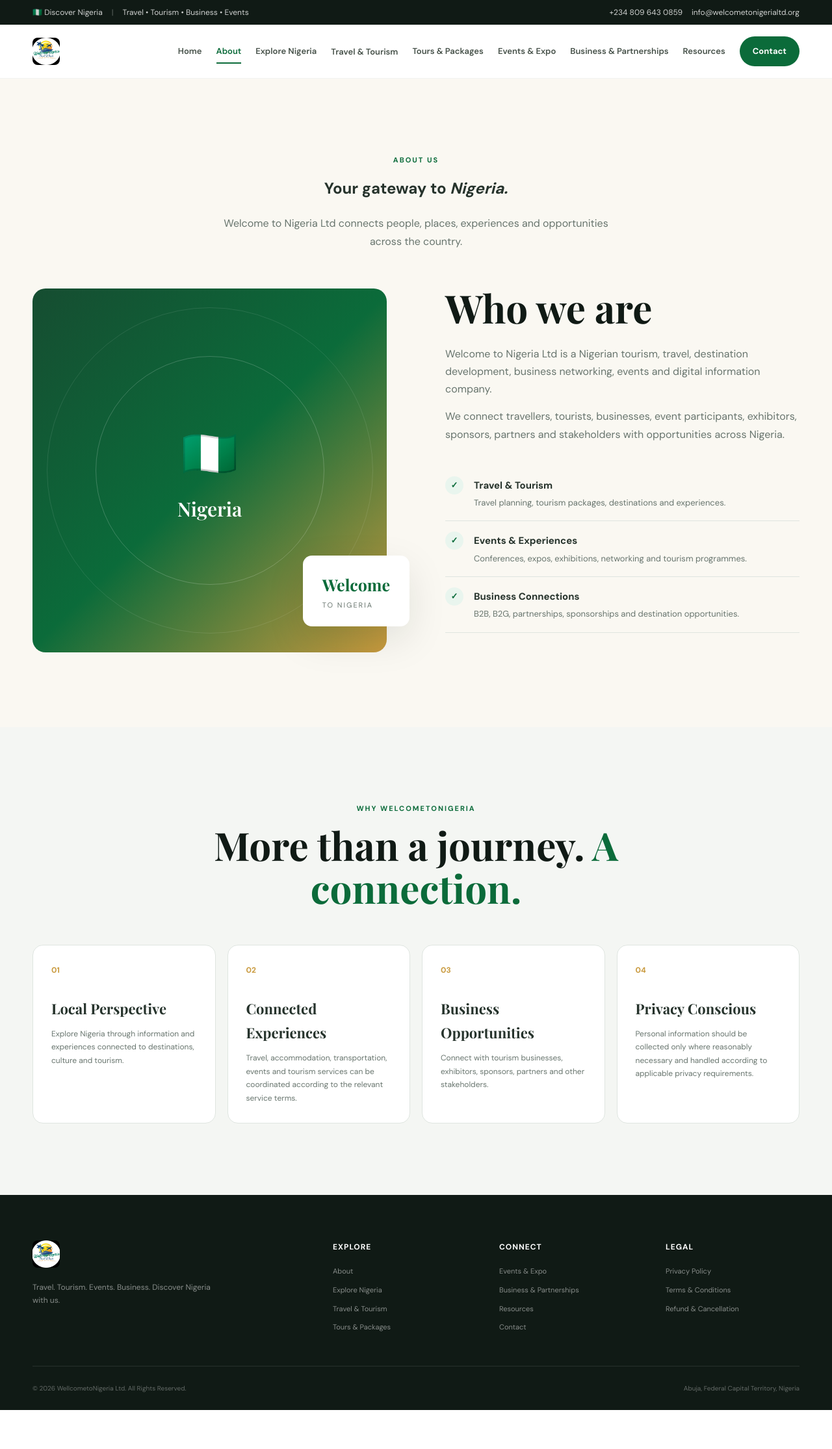
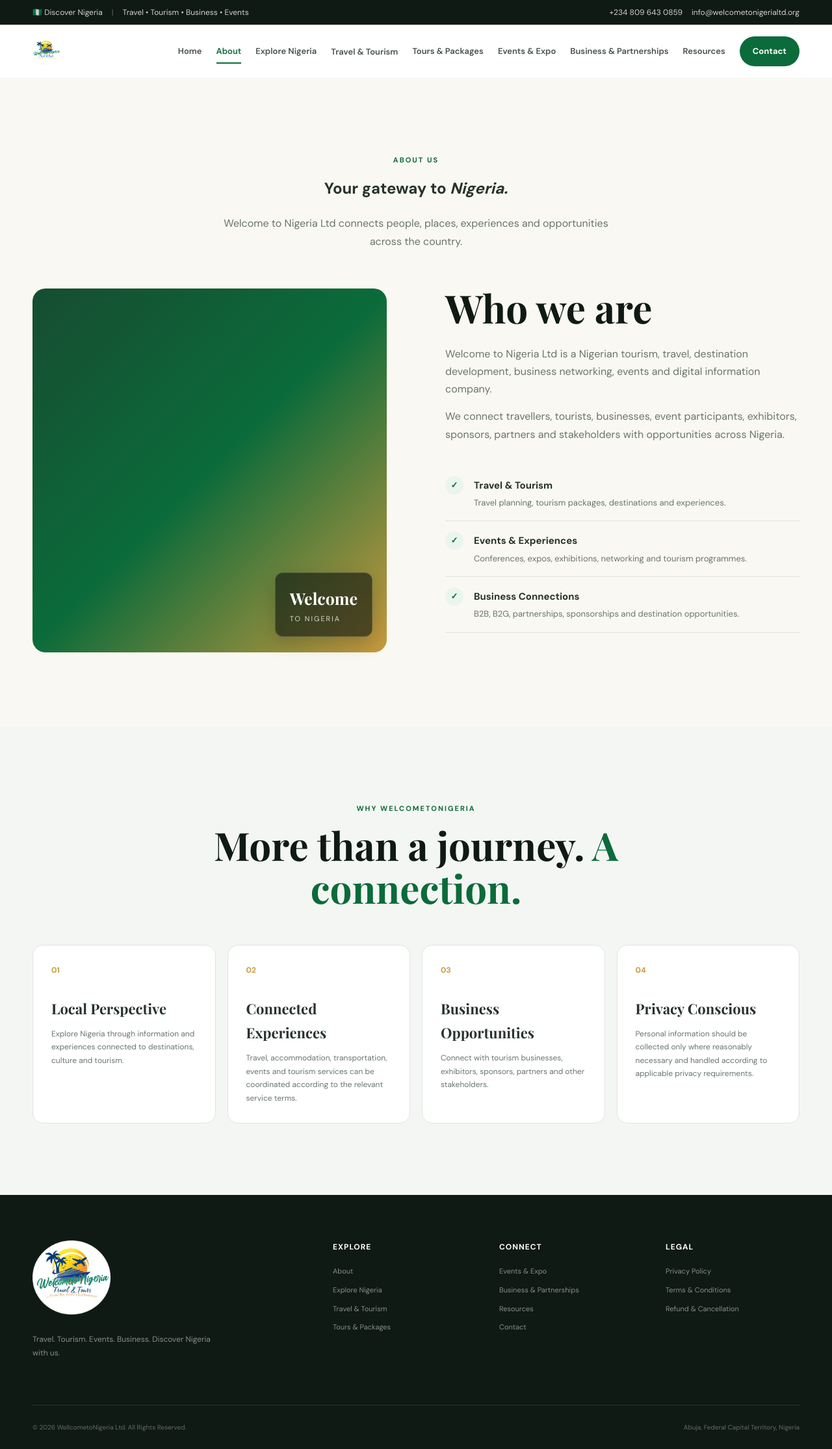
Before and after one commit to Sheefuu/Welcome-to-nigeria, a website: page about.html in a window 1280 px wide. Shown: the whole page at 65% size. Before the commit the page ends 2170 px from the top, so only its background shows below. Drawn offline with nearby package versions, Linux system fonts and the light colour scheme.

Commit message:
Add images

```diff
--- a/about.html
+++ b/about.html
@@ -30,11 +30,12 @@
       </div>
       <nav class="navbar">
         <div class="container nav-content">
-          <a href="index.html" class="logo"
-            ><div class="logo-mark"><span>W</span><span>N</span></div>
-            <div class="logo-text">
-              <strong>Welcome to</strong><span>NIGERIA</span>
-            </div></a
+          <a href="index.html" class="logo">
+            <img
+              src="Travelogo.png"
+              class="logo logo-mark logo-image"
+              alt="Welcome to Nigeria Logo"
+            /> </a
           ><button
             class="mobile-menu-btn"
             id="mobileMenuBtn"
@@ -182,12 +183,13 @@
       <div class="container">
         <div class="footer-grid">
           <div class="footer-brand">
-            <a href="index.html" class="logo footer-logo"
-              ><div class="logo-mark"><span>W</span><span>N</span></div>
-              <div class="logo-text">
-                <strong>Welcome to</strong><span>NIGERIA</span>
-              </div></a
-            >
+            <a href="index.html" class="logo footer-logo">
+              <img
+                src="Travelogo.png"
+                class="logo-image"
+                alt="Welcome to Nigeria Logo"
+              />
+            </a>
             <p>Travel. Tourism. Events. Business. Discover Nigeria with us.</p>
           </div>
           <div class="footer-column">
--- a/style.css
+++ b/style.css
@@ -578,6 +578,7 @@ p {
 .large-image {
   min-height: 560px;
   border-radius: 20px;
+  overflow: hidden;
 }
 
 .image-placeholder {
@@ -585,65 +586,58 @@ p {
   display: flex;
   align-items: center;
   justify-content: center;
-  flex-direction: column;
   color: white;
   position: relative;
   overflow: hidden;
 }
 
-.image-placeholder::before {
-  content: "";
-  position: absolute;
-  width: 350px;
-  height: 350px;
-  border: 1px solid rgba(255, 255, 255, 0.2);
-  border-radius: 50%;
-}
-
+.image-placeholder img {
+  width: 100%;
+  height: 100%;
+  min-height: 560px;
+  object-fit: cover;
+  display: block;
+}
+
+.image-placeholder::before,
 .image-placeholder::after {
-  content: "";
-  position: absolute;
-  width: 500px;
-  height: 500px;
-  border: 1px solid rgba(255, 255, 255, 0.1);
-  border-radius: 50%;
+  display: none;
 }
 
 .image-placeholder span {
-  font-size: 70px;
-  z-index: 1;
+  display: none;
 }
 
 .image-placeholder p {
-  color: white;
-  font-family: var(--font-heading);
-  font-size: 30px;
-  z-index: 1;
+  display: none;
 }
 
 .floating-card {
   position: absolute;
-  right: -35px;
-  bottom: 40px;
-  background: white;
-  padding: 24px 30px;
-  border-radius: 14px;
-  box-shadow: var(--shadow);
+  right: 22px;
+  bottom: 24px;
+  background: rgba(9, 18, 15, 0.6);
+  backdrop-filter: blur(4px);
+  border: 1px solid rgba(255, 255, 255, 0.15);
+  padding: 18px 22px;
+  border-radius: 12px;
+  box-shadow: 0 10px 30px rgba(0, 0, 0, 0.18);
   display: flex;
   flex-direction: column;
+  z-index: 1;
 }
 
 .floating-card strong {
   font-family: var(--font-heading);
   font-size: 25px;
-  color: var(--primary);
+  color: white;
 }
 
 .floating-card span {
   font-size: 11px;
   text-transform: uppercase;
   letter-spacing: 2px;
-  color: var(--muted);
+  color: rgba(255, 255, 255, 0.8);
 }
 
 .intro-content h2 {
@@ -1827,12 +1821,18 @@ p {
   font-size: 12px;
 }
 
-.footer-logo .logo-text strong {
-  color: rgba(255, 255, 255, 0.45);
-}
-
-.footer-logo .logo-text span {
-  color: white;
+.footer-logo {
+  display: inline-flex;
+  align-items: center;
+  justify-content: center;
+}
+
+.footer-logo .logo-image {
+  width: 120px;
+  height: auto;
+  object-fit: contain;
+  border-radius: 0;
+  display: block;
 }
 
 .social-links {
@@ -2964,11 +2964,16 @@ p {
 }
 
 .destination-photo-card a,
-.home-destination-card strong {
+.home-destination-card .destination-link {
   display: inline-block;
   margin-top: 10px;
   color: var(--gold-light);
   font-size: 12px;
+  font-weight: 700;
+  font-family: var(--font-body);
+  letter-spacing: 0;
+  line-height: 1.4;
+  text-decoration: none;
 }
 
 .destination-photo-card:hover img,
```
Also changed, not shown: business.html (+13 -11 lines), contact.html (+13 -11 lines), events.html (+64 -21 lines), explore.html (+13 -11 lines), flights.html (+13 -11 lines), hotels.html (+13 -11 lines), index.html (+25 -32 lines), privacy.html (+13 -11 lines), refund.html (+13 -11 lines), resources.html (+13 -11 lines), terms.html (+13 -11 lines), tours.html (+13 -11 lines), transfers.html (+13 -11 lines), travel.html (+13 -11 lines), 3 more files.
